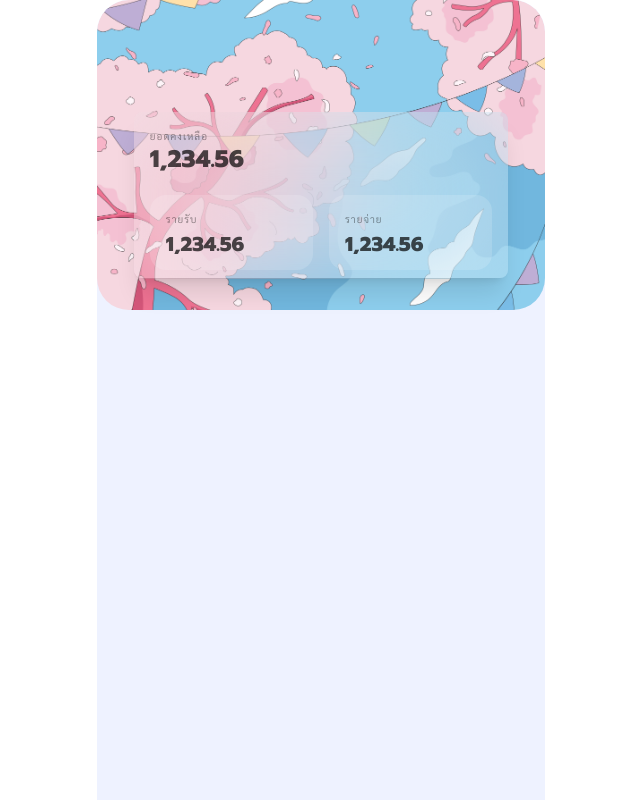
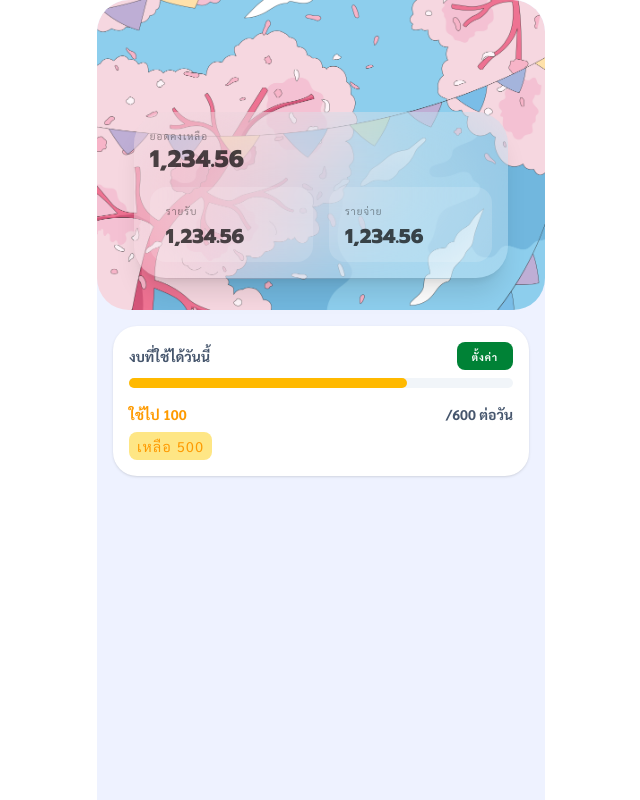
Before and after one commit to anantachai964/ExpenseApp, a React (Vite) app in the folder my-react-app/: page / in a window 1280 px wide. Shown: the whole page, without its empty margins (319-959 px from the left). Built offline with nearby package versions, Linux system fonts and the light colour scheme.

Commit message:
git push origin develop

```diff
--- a/my-react-app/src/App.jsx
+++ b/my-react-app/src/App.jsx
@@ -1,10 +1,12 @@
 import "./App.css";
 import Header from "./Components/Header";
+import DailyBudgetWidget from "./Components/DailyBudgetWidget";
 
 function App() {
   return (
     <div className="max-w-md mx-auto min-h-screen overflow-x-hidden bg-indigo-50 rounded-t-4xl font-sarabun">
       <Header />
+      <DailyBudgetWidget />
     </div>
   );
 }
--- /dev/null
+++ b/my-react-app/src/Components/DailyBudgetWidget.jsx
@@ -0,0 +1,30 @@
+import React from "react";
+
+function DailyBudgetWidget() {
+  return (
+    <section className="bg-white rounded-3xl mx-4 mt-4 border-indigo-100 shadow-sm p-4">
+      {/* งบ / การตั้งค่า */}
+      <div className="flex justify-between items-center mb-2">
+        <p className="text-sm text-slate-600 font-bold ">งบที่ใช้ได้วันนี้</p>
+        <button className="text-[10px] text-white font-bold h-7 w-14 bg-green-700 rounded-lg shadow-indigo-200 tracking-widest">
+          ตั้งค่า
+        </button>
+      </div>
+      {/* หลอดเงิน */}
+      <div className="bg-slate-100 rounded-full h-2.5 mb-4">
+        <div className="bg-amber-400 w-[72.5%] rounded-full h-full"></div>
+      </div>
+      {/* ยอดเงินต่อวัน */}
+      <div className="flex justify-between items-center mb-2">
+        <p className="text-sm text-amber-500 font-bold ">ใช้ไป 100</p>
+        <p className="text-sm text-slate-600 font-bold">/600 ต่อวัน</p>
+      </div>
+      {/* เงินเหลือ */}
+      <div className="text-amber-500 bg-amber-200 text-sm inline-flex px-2 py-1 rounded-lg shadow-indigo-200 tracking-widest">
+        <p className="">เหลือ 500</p>
+      </div>
+    </section>
+  );
+}
+
+export default DailyBudgetWidget;
--- a/my-react-app/src/Components/Header.jsx
+++ b/my-react-app/src/Components/Header.jsx
@@ -4,13 +4,13 @@ function Header() {
   return (
     <header className="h-header-h w-full p-4 rounded-b-4xl rounded-t-4xl bg-[url('/img/header-01.png')] bg-cover bg-center bg-no-repeat flex justify-center items-center">
       {/* div ที่จัดการตัวเเหน่ง */}
-      <div className="mt-20 h-3/5 w-9/10 bg-white/20 backdrop-blur-3xl mx-auto rounded-lg shadow-xl p-4">
+      <div className="mt-20 h-3/5 w-9/10 bg-white/20 backdrop-blur-3xl mx-auto rounded-4xl shadow-xl p-4">
         {/* ยอดเงินคงเหลือ */}
         <p className="text-[10px] text-black/40 tracking-widest mb-1">
           ยอดคงเหลือ
         </p>
         {/* จำนวนเงิน */}
-        <p className="font-extrabold text-2xl leading-none text-black/70 font-prompt mb-6">
+        <p className="font-extrabold text-2xl leading-none text-black/70 font-prompt mb-4">
           1,234.56
         </p>
         {/* รายรับเเละรายจ่าย */}
```
